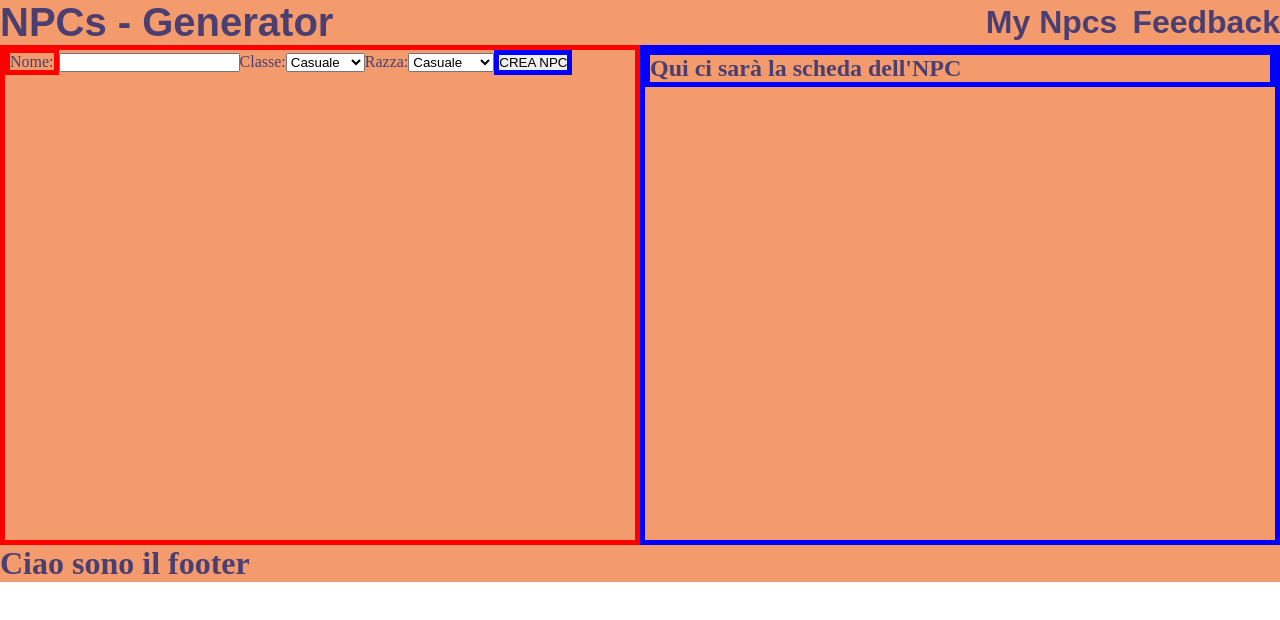
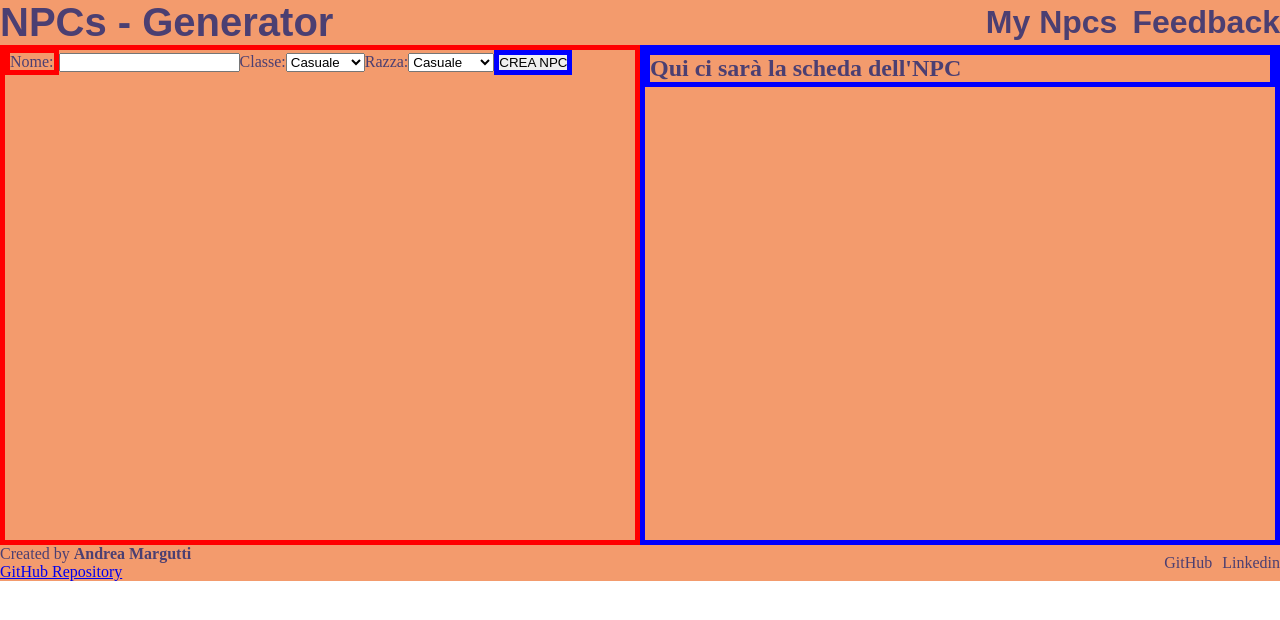
Before and after one commit to AndreaMargutti/npcs-generator, a Vue app: page / in a window 1280 px wide. Shown: the top 620 px of the page. Built offline with nearby package versions, Linux system fonts and the light colour scheme; a web font is replaced by a local one.

Commit message:
started on footer

```diff
--- a/src/components/footer/AppFooter.vue
+++ b/src/components/footer/AppFooter.vue
@@ -9,9 +9,20 @@ export default {
 </script>
 
 <template>
-    <h1>Ciao sono il footer</h1>
+    <section class="d-flex justify-content-between align-items-center">
+        <ul>
+            <li> Created by <strong>Andrea Margutti</strong></li>
+            <li><a href="https://github.com/AndreaMargutti/npcs-generator">GitHub Repository</a></li>
+        </ul>
+        <ul class="d-flex gap-1">
+            <li>GitHub</li>
+            <li>Linkedin</li>
+        </ul>
+    </section>
 </template>
 
 <style scoped lang="scss">
-
+    ul {
+        list-style-type: none;
+    }
 </style>
--- a/src/style/utilities.scss
+++ b/src/style/utilities.scss
@@ -21,3 +21,7 @@
 .align-items-center {
     align-items: center;
 }
+
+.gap-1 {
+    gap: 10px;
+}
```
